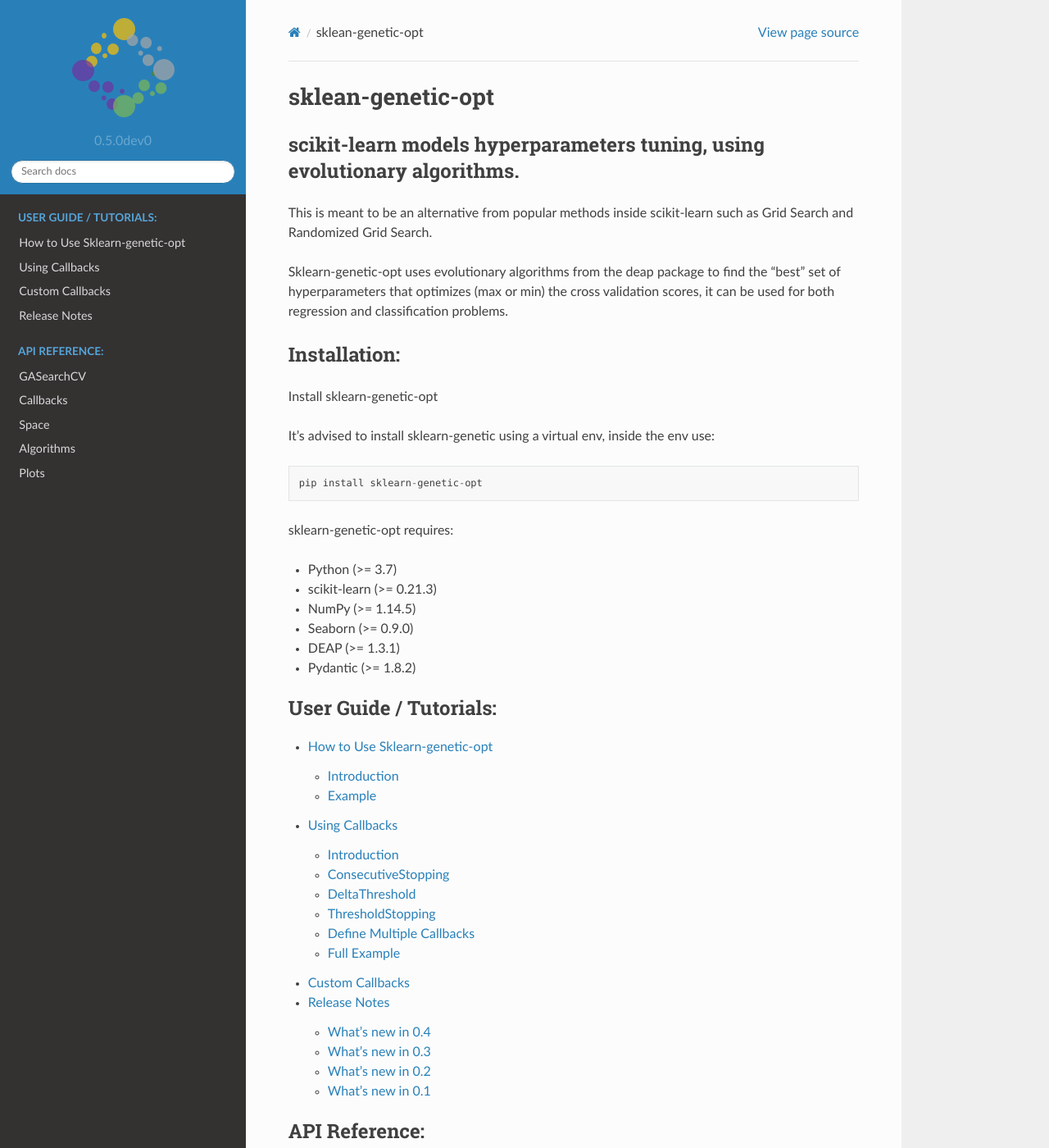
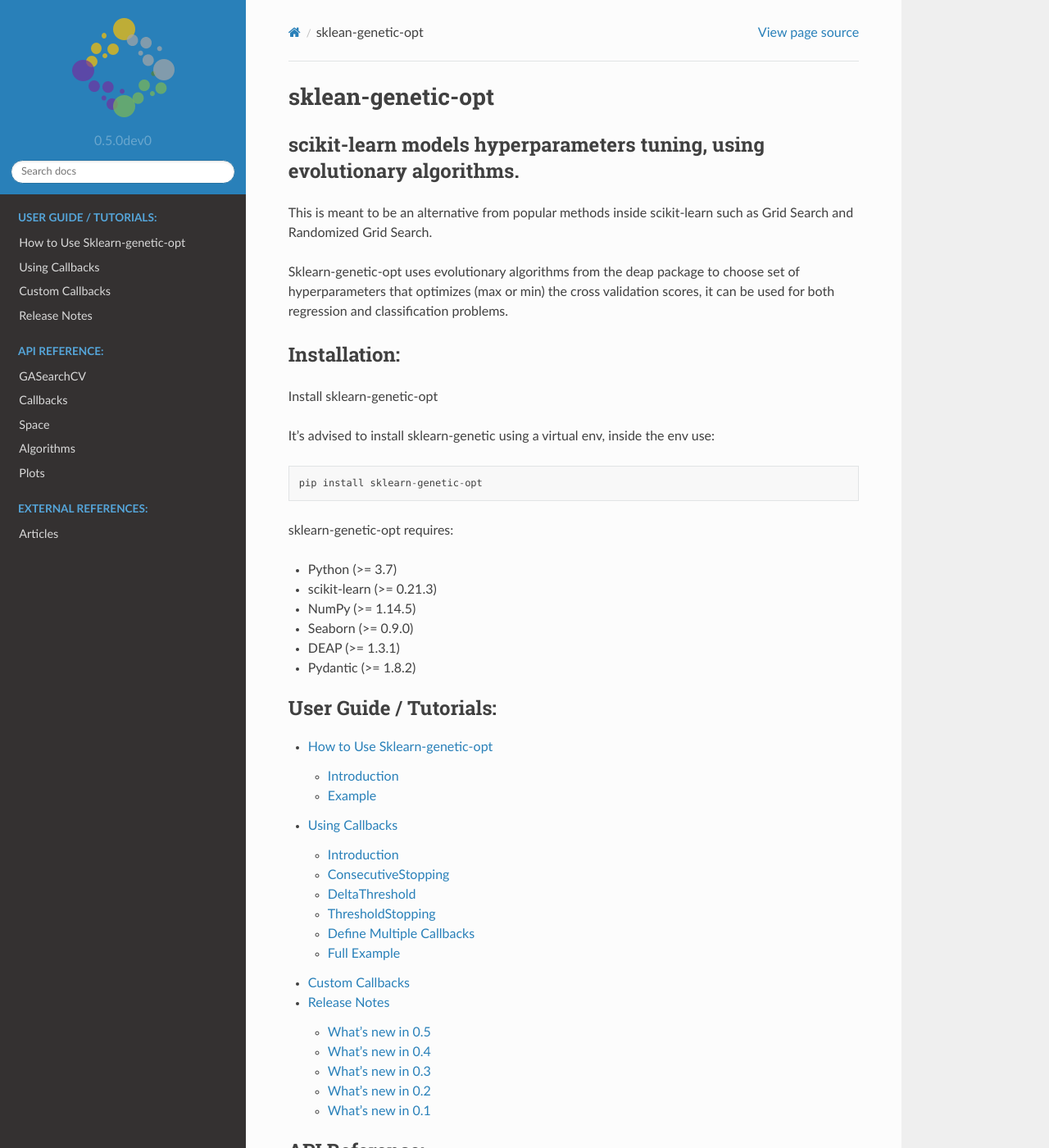
Before and after one commit to rodrigo-arenas/Sklearn-genetic-opt, a Sphinx documentation site: the page built from docs/index.rst, in a window 1280 px wide and 1400 px high. Shown: the whole window at 82% size. Built offline with Sphinx 7.4.7 and the Read the Docs theme 2.0.0, drawn with Linux system fonts in a browser that asks for light colours; some of the changed text lies outside the part shown.

Commit message:
docs improvements

```diff
--- a/README.rst
+++ b/README.rst
@@ -25,7 +25,7 @@
 
 This is meant to be an alternative from popular methods inside scikit-learn such as Grid Search and Randomized Grid Search.
 
-Sklearn-genetic-opt uses evolutionary algorithms from the deap package to find the "best" set of hyperparameters that
+Sklearn-genetic-opt uses evolutionary algorithms from the deap package to choose set of hyperparameters that
 optimizes (max or min) the cross validation scores, it can be used for both regression and classification problems.
 
 Documentation is available `here <https://sklearn-genetic-opt.readthedocs.io/>`_
--- a/docs/index.rst
+++ b/docs/index.rst
@@ -10,7 +10,8 @@
 
 This is meant to be an alternative from popular methods inside scikit-learn such as Grid Search and Randomized Grid Search.
 
-Sklearn-genetic-opt uses evolutionary algorithms from the deap package to find the "best" set of hyperparameters that optimizes (max or min) the cross validation scores, it can be used for both regression and classification problems.
+Sklearn-genetic-opt uses evolutionary algorithms from the deap package to choose set of hyperparameters
+that optimizes (max or min) the cross validation scores, it can be used for both regression and classification problems.
 
 Installation:
 #############
@@ -56,6 +57,12 @@
    api/algorithms
    api/plots
 
+.. toctree::
+   :maxdepth: 2
+   :caption: External References:
+
+   external_references
+
 Indices and tables
 ==================
 
--- a/docs/release_notes.rst
+++ b/docs/release_notes.rst
@@ -2,6 +2,10 @@
 =============
 
 Some notes on new features in various releases
+
+What's new in 0.5
+-----------------
+
 
 What's new in 0.4
 -----------------
```
Also changed, not shown: docs/external_references.rst (added, +8 -0 lines).
